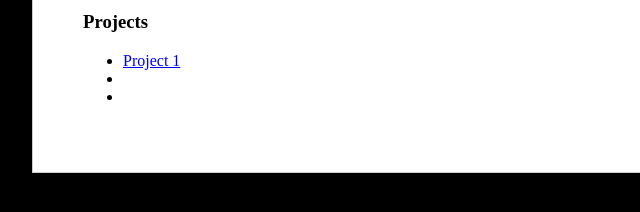
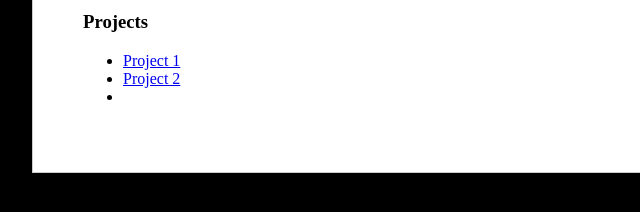
Before and after one commit to skhomikh/interactive1, a plain HTML site: page index.html in a window 1280 px wide. Shown: the part 398-610 px from the top of the page, 26-666 px from the left. Drawn offline with Linux system fonts and the light colour scheme.

Commit message:
project2

```diff
--- a/index.html
+++ b/index.html
@@ -49,7 +49,7 @@
       <h3>Projects</h3>
       <ul>
         <li> <a href="Project 1/index.html"> Project 1 </a> </li>
-        <li></li>
+        <li><a href="Project 2/index.html"> Project 2 </a></li>
         <li></li>
       </ul>
     </div>
```
